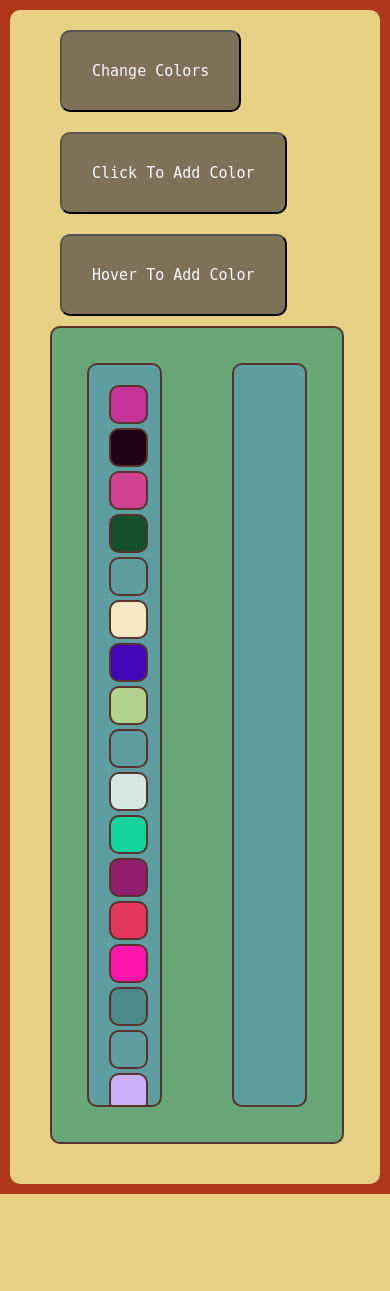
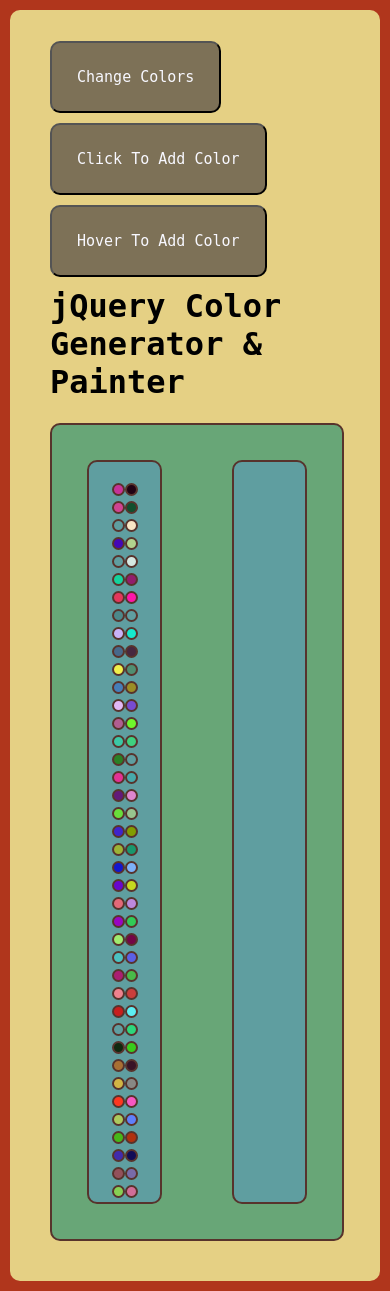
Before and after one commit to amitzed/jQuery-Color-Generator, a PHP site: page / in a window 390 px wide. Before the commit the page ends 1194 px from the top, so only its background shows below. Run offline with PHP 8.4, Linux system fonts and the light colour scheme.

Commit message:
Added More Media Queries for elements

```diff
--- a/app.js
+++ b/app.js
@@ -4,7 +4,7 @@
 
 const createColorBoxes = () => {
   $colorBox.empty();
-  for (let i = 0; i < 112; i++) {
+  for (let i = 0; i < 192; i++) {
     const $box = $('<div>');
     $box.addClass('box');
 
--- a/index.html
+++ b/index.html
@@ -8,15 +8,18 @@
 
   </head>
   <body>
+    <div class="header">
+      <h1><button id="color-changerBtn" type="button" name="button">Change Colors</button>
+      <button id="clickColorAdd" type="button" name="button">Click To Add Color</button>
+      <button id="hoverColorAdd" type="button" name="button">Hover To Add Color</button>
+      jQuery Color Generator & Painter</h1>
+    </div>
 
-    <button id="color-changerBtn" type="button" name="button">Change Colors</button>
-    <button id="clickColorAdd" type="button" name="button">Click To Add Color</button>
-    <button id="hoverColorAdd" type="button" name="button">Hover To Add Color</button>
+    <div id="container" class="container">
+      <div id="color-box" class=""></div>
+      <div id="my-color-box" class=""></div>
+    </div>
 
-    <div id="container" class="">
-      <div id="color-box" class="color-box"></div>
-      <div id="my-color-box" class="my-color-box"></div>
-    </div>
 
     <script
       src="https://code.jquery.com/jquery-3.3.1.min.js"
--- a/style.css
+++ b/style.css
@@ -12,20 +12,33 @@
   border-radius: 10px;
 }
 
+.header {
+  border: none;
+  display: flex;
+  flex-flow: row wrap;
+}
+
+/* H1 Title */
+h1 {
+  font-family: 'Major Mono Display', monospace;
+  /* text-align: center; */
+}
+/* End */
+
 /* Buttons Global */
 button {
   font-family: 'Major Mono Display', monospace;
   font-size: 15px;
   background-color: #7D7157;
   color: ghostwhite;
-  padding: 30px;
-  margin: 10px;
+  padding: 25px;
+  margin: 0 0 10px 0;
   border-radius: 10px;
   cursor: pointer;
 }
 button:hover {
   background-color: #57332C;
-  color: #68A677;
+  color: #ADFF2F;
   box-shadow: 1px 1px 3px 4px #B0361C;
   transition: ease all .5s;
 }
@@ -33,12 +46,11 @@
 
 div {
   border: .17em solid #57332C;
-  background-color: cadetblue;
   border-radius: 10px;
 }
-@media (max-width: 1350px) {
+@media (max-width: 860px) {
  div {
-
+   width: 100%;
    transition: ease all .5s;
  }
 }
@@ -46,9 +58,6 @@
 #container {
   background-color: #68A677;
   width: 100%;
-  /* height: 600px; */
-  /* padding: 30px; */
-  /* margin: 10px; */
   border-radius: 10px;
   display: flex;
   flex-flow: row nowrap;
@@ -59,7 +68,7 @@
 /* Box Divs */
 #color-box,
 #my-color-box {
-  /* text-align: center; */
+  background-color: cadetblue;
   display: inline-block;
   width: 500px;
   height: 700px;
@@ -87,8 +96,37 @@
 .box:hover {
   box-shadow: 3px 3px 5px 6px #E5D084;
 }
+@media (max-width: 1310px) {
+  .box {
+   width: 30px;
+   height: 30px;
+   transition: ease all .5s;
+ }
+}
+@media (max-width: 1200px) {
+  .box {
+   width: 20px;
+   height: 20px;
+   border-radius: 5px;
+   transition: ease all .5s;
+ }
+}
+@media (max-width: 600px) {
+  .box {
+   width: 12px;
+   height: 12px;
+   border-radius: 50%;
+   transition: ease all .5s;
+ }
+}
+@media (max-width: 600px) {
+  .box {
+   width: 9px;
+   height: 9px;
+   transition: ease all .5s;
+ }
+}
 /* End */
-
 
 /* Media Queries */
 /* @media (max-width: 850px) {
```
